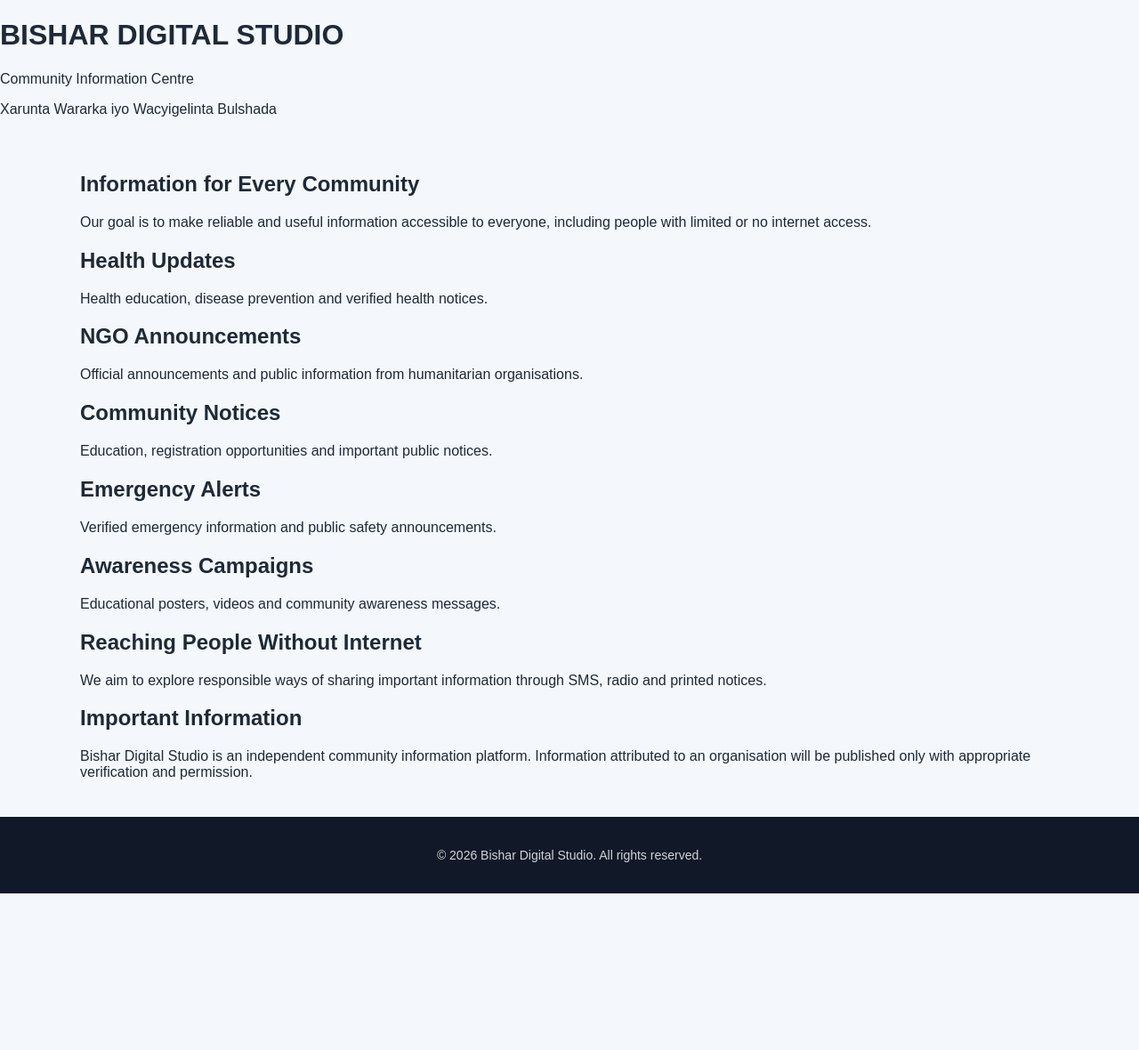
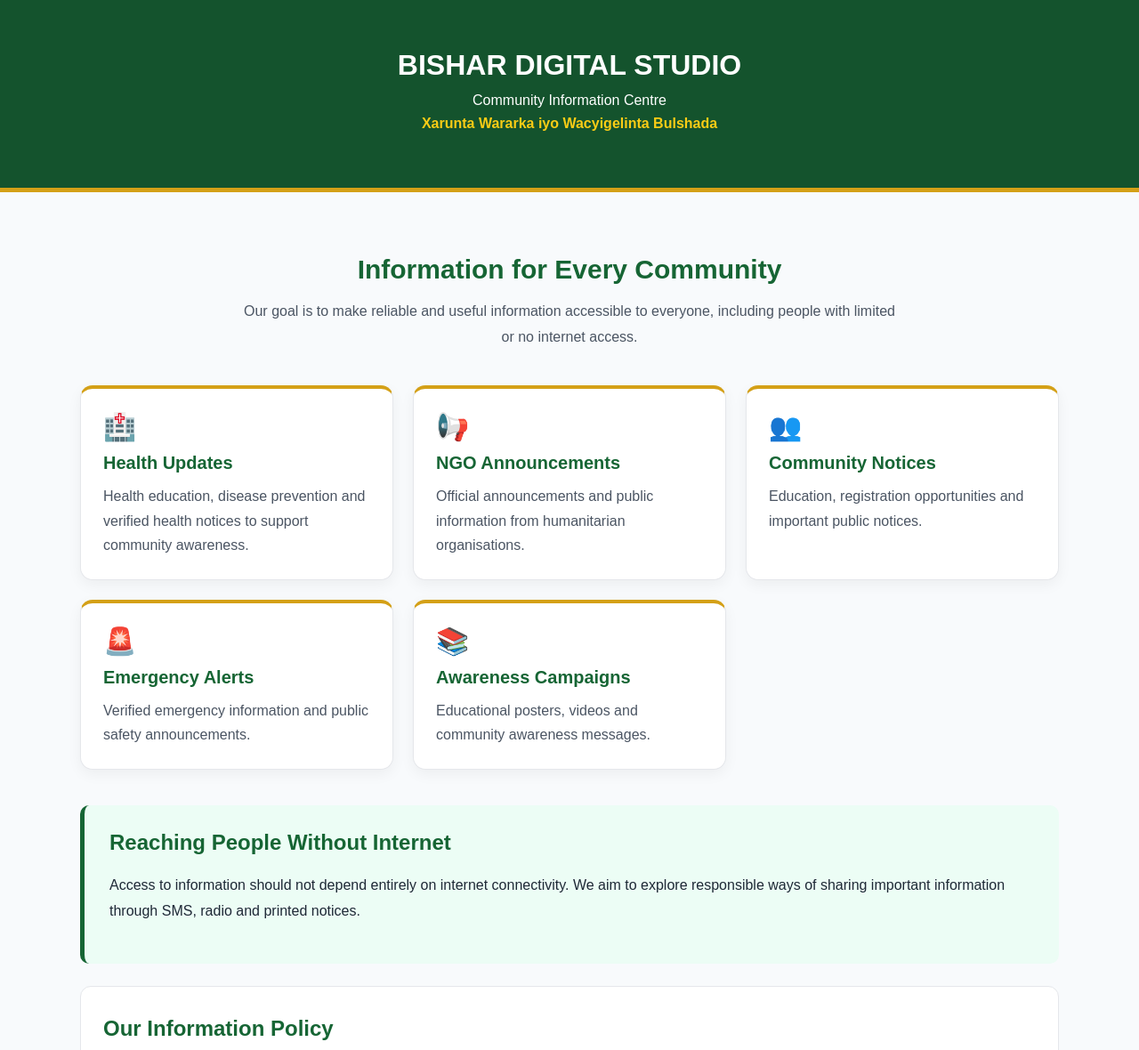
Before and after one commit to mohamudbi065-cmd/bishar-digital-studio, a plain HTML site: page community-information.html in a window 1280 px wide. Shown: the top 1180 px of the page at 89% size. Before the commit the page ends 1004 px from the top, so only its background shows below. Drawn offline with Linux system fonts and the light colour scheme.

Commit message:
Enhance community information layout and content
Refactored community information page with improved structure and styling. Added sections for health updates, NGO announcements, community notices, emergency alerts, and awareness campaigns.

```diff
--- a/community-information.html
+++ b/community-information.html
@@ -1,3 +1,4 @@
+
 <!DOCTYPE html>
 <html lang="en">
 <head>
@@ -9,19 +10,183 @@
     <meta name="description" content="Reliable community information, health awareness, public notices and humanitarian announcements for communities in Dadaab and beyond.">
 
     <link rel="stylesheet" href="style.css">
+
+    <style>
+        .community-page {
+            background: #f8fafc;
+            color: #1f2937;
+        }
+
+        .community-page header {
+            background: #14532d;
+            color: white;
+            text-align: center;
+            padding: 55px 20px;
+            border-bottom: 5px solid #d4a017;
+        }
+
+        .community-page header h1 {
+            margin: 0 0 12px;
+            font-size: 32px;
+        }
+
+        .community-page header p {
+            margin: 8px 0;
+        }
+
+        .community-tagline {
+            color: #facc15;
+            font-weight: bold;
+        }
+
+        .community-container {
+            max-width: 1100px;
+            margin: auto;
+            padding: 45px 20px;
+        }
+
+        .community-intro {
+            text-align: center;
+            max-width: 750px;
+            margin: 0 auto 40px;
+        }
+
+        .community-intro h2 {
+            color: #166534;
+            font-size: 30px;
+            margin-bottom: 15px;
+        }
+
+        .community-intro p {
+            line-height: 1.8;
+            color: #4b5563;
+        }
+
+        .community-grid {
+            display: grid;
+            grid-template-columns: repeat(3, 1fr);
+            gap: 22px;
+        }
+
+        .community-card {
+            background: white;
+            padding: 25px;
+            border-radius: 14px;
+            border: 1px solid #e5e7eb;
+            border-top: 4px solid #d4a017;
+            box-shadow: 0 5px 16px rgba(0,0,0,0.05);
+            transition: transform 0.2s, box-shadow 0.2s;
+        }
+
+        .community-card:hover {
+            transform: translateY(-5px);
+            box-shadow: 0 10px 22px rgba(0,0,0,0.09);
+        }
+
+        .community-card .card-icon {
+            font-size: 30px;
+            margin-bottom: 12px;
+        }
+
+        .community-card h3 {
+            color: #166534;
+            margin: 0 0 12px;
+            font-size: 20px;
+        }
+
+        .community-card p {
+            color: #4b5563;
+            line-height: 1.7;
+            margin: 0;
+        }
+
+        .community-offline {
+            background: #ecfdf5;
+            border-left: 5px solid #166534;
+            padding: 28px;
+            margin-top: 40px;
+            border-radius: 10px;
+        }
+
+        .community-offline h2 {
+            color: #166534;
+            margin-top: 0;
+        }
+
+        .community-offline p {
+            line-height: 1.8;
+        }
+
+        .community-disclaimer {
+            background: white;
+            border: 1px solid #e5e7eb;
+            padding: 25px;
+            border-radius: 12px;
+            margin-top: 25px;
+            line-height: 1.8;
+        }
+
+        .community-disclaimer h2 {
+            color: #166534;
+            margin-top: 0;
+        }
+
+        .community-page footer {
+            background: #111827;
+            color: white;
+            text-align: center;
+            padding: 22px 15px;
+            margin-top: 30px;
+        }
+
+        @media (max-width: 750px) {
+            .community-grid {
+                grid-template-columns: repeat(2, 1fr);
+                gap: 15px;
+            }
+
+            .community-page header h1 {
+                font-size: 27px;
+            }
+
+            .community-intro h2 {
+                font-size: 25px;
+            }
+        }
+
+        @media (max-width: 480px) {
+            .community-container {
+                padding: 30px 15px;
+            }
+
+            .community-card {
+                padding: 18px 14px;
+            }
+
+            .community-card h3 {
+                font-size: 17px;
+            }
+
+            .community-card p {
+                font-size: 14px;
+            }
+        }
+    </style>
 </head>
 
-<body>
+<body class="community-page">
 
 <header>
     <h1>BISHAR DIGITAL STUDIO</h1>
     <p>Community Information Centre</p>
-    <p>Xarunta Wararka iyo Wacyigelinta Bulshada</p>
+    <p class="community-tagline">
+        Xarunta Wararka iyo Wacyigelinta Bulshada
+    </p>
 </header>
 
-<main>
+<main class="community-container">
 
-    <section>
+    <section class="community-intro">
         <h2>Information for Every Community</h2>
         <p>
             Our goal is to make reliable and useful information
@@ -30,46 +195,76 @@
         </p>
     </section>
 
-    <section id="health">
-        <h2>Health Updates</h2>
-        <p>Health education, disease prevention and verified health notices.</p>
+    <section class="community-grid">
+
+        <article class="community-card" id="health">
+            <div class="card-icon">🏥</div>
+            <h3>Health Updates</h3>
+            <p>
+                Health education, disease prevention and verified
+                health notices to support community awareness.
+            </p>
+        </article>
+
+        <article class="community-card" id="announcements">
+            <div class="card-icon">📢</div>
+            <h3>NGO Announcements</h3>
+            <p>
+                Official announcements and public information
+                from humanitarian organisations.
+            </p>
+        </article>
+
+        <article class="community-card" id="community">
+            <div class="card-icon">👥</div>
+            <h3>Community Notices</h3>
+            <p>
+                Education, registration opportunities and
+                important public notices.
+            </p>
+        </article>
+
+        <article class="community-card" id="emergency">
+            <div class="card-icon">🚨</div>
+            <h3>Emergency Alerts</h3>
+            <p>
+                Verified emergency information and public
+                safety announcements.
+            </p>
+        </article>
+
+        <article class="community-card" id="awareness">
+            <div class="card-icon">📚</div>
+            <h3>Awareness Campaigns</h3>
+            <p>
+                Educational posters, videos and community
+                awareness messages.
+            </p>
+        </article>
+
     </section>
 
-    <section id="announcements">
-        <h2>NGO Announcements</h2>
-        <p>Official announcements and public information from humanitarian organisations.</p>
-    </section>
-
-    <section id="community">
-        <h2>Community Notices</h2>
-        <p>Education, registration opportunities and important public notices.</p>
-    </section>
-
-    <section id="emergency">
-        <h2>Emergency Alerts</h2>
-        <p>Verified emergency information and public safety announcements.</p>
-    </section>
-
-    <section id="awareness">
-        <h2>Awareness Campaigns</h2>
-        <p>Educational posters, videos and community awareness messages.</p>
-    </section>
-
-    <section id="offline">
+    <section class="community-offline" id="offline">
         <h2>Reaching People Without Internet</h2>
         <p>
-            We aim to explore responsible ways of sharing important
-            information through SMS, radio and printed notices.
+            Access to information should not depend entirely
+            on internet connectivity. We aim to explore
+            responsible ways of sharing important information
+            through SMS, radio and printed notices.
         </p>
     </section>
 
-    <section>
-        <h2>Important Information</h2>
+    <section class="community-disclaimer">
+        <h2>Our Information Policy</h2>
         <p>
             Bishar Digital Studio is an independent community
             information platform. Information attributed to an
-            organisation will be published only with appropriate
+            organisation will be published only after appropriate
             verification and permission.
+        </p>
+        <p>
+            Our aim is to promote responsible communication,
+            public awareness and access to useful information.
         </p>
     </section>
 
```
